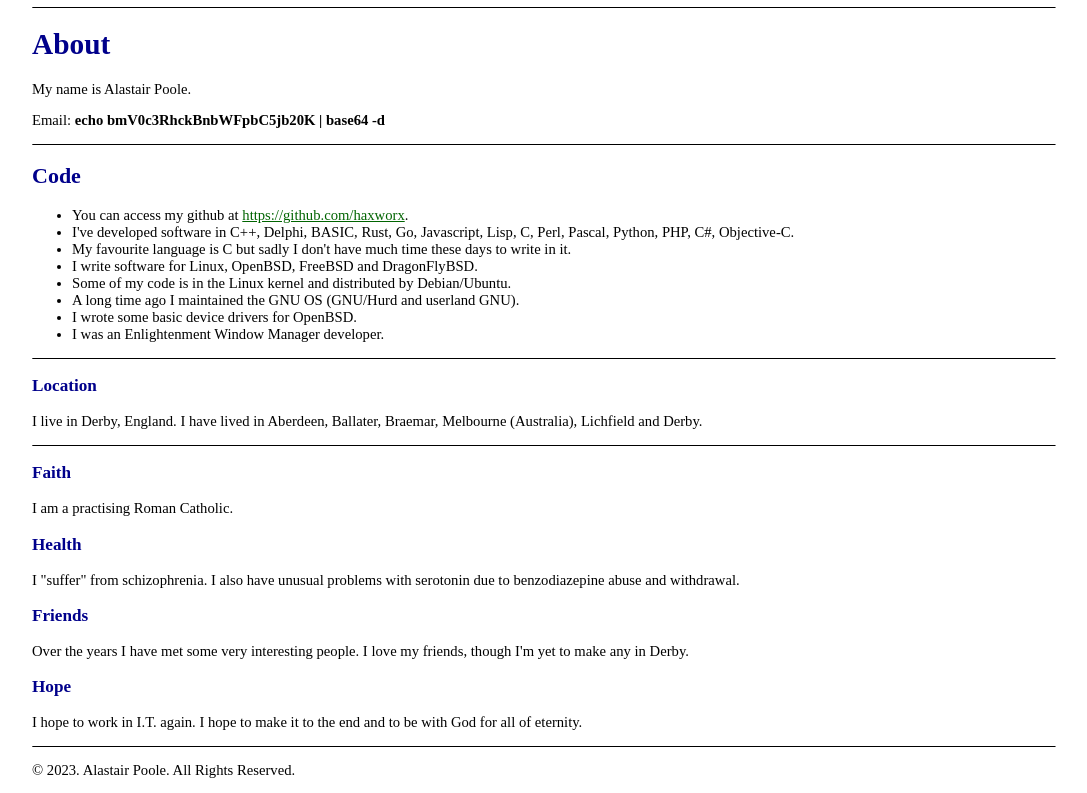
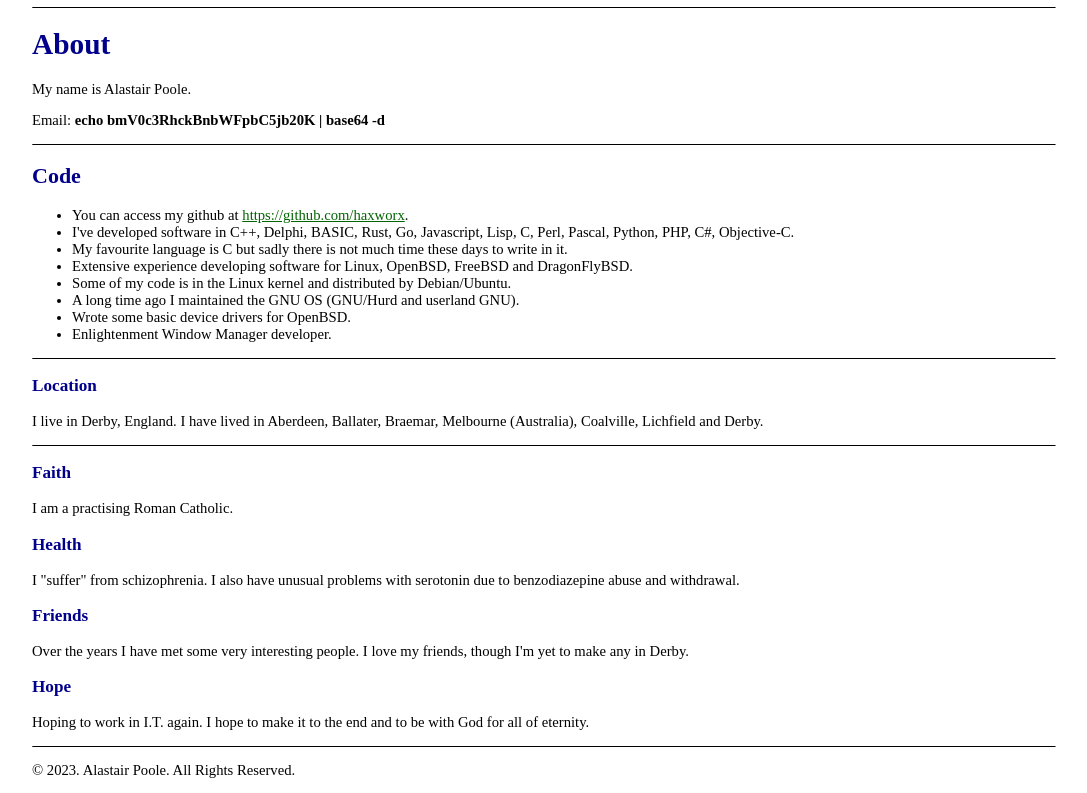
Before and after one commit to haxworx/blog, a Symfony app: template templates/page/index.html.twig in a window 1280 px wide. Shown: the part 24-817 px from the top of the page, without its empty margins (96-1183 px from the left). Run offline with Twig, Linux system fonts and the light colour scheme; the template is opened without the code that fills it, so the values that code supplies are empty; some libraries are stand-ins or nearby versions.

Commit message:
templates: less I I I

```diff
--- a/templates/page/index.html.twig
+++ b/templates/page/index.html.twig
@@ -11,16 +11,16 @@
 <ul>
     <li>You can access my github at <a href="https://github.com/haxworx">https://github.com/haxworx</a>.</li>
     <li>I've developed software in C++, Delphi, BASIC, Rust, Go, Javascript, Lisp, C, Perl, Pascal, Python, PHP, C#, Objective-C.</li>
-    <li>My favourite language is C but sadly I don't have much time these days to write in it.</li>
-    <li>I write software for Linux, OpenBSD, FreeBSD and DragonFlyBSD.</li>
+    <li>My favourite language is C but sadly there is not much time these days to write in it.</li>
+    <li>Extensive experience developing software for Linux, OpenBSD, FreeBSD and DragonFlyBSD.</li>
     <li>Some of my code is in the Linux kernel and distributed by Debian/Ubuntu.</li>
     <li>A long time ago I maintained the GNU OS (GNU/Hurd and userland GNU).</li>
-    <li>I wrote some basic device drivers for OpenBSD.</li>
-    <li>I was an Enlightenment Window Manager developer.</li>
+    <li>Wrote some basic device drivers for OpenBSD.</li>
+    <li>Enlightenment Window Manager developer.</li>
 </ul>
 <hr>
 <h3>Location</h3>
-<p>I live in Derby, England. I have lived in Aberdeen, Ballater, Braemar, Melbourne (Australia), Lichfield and Derby.</p>
+<p>I live in Derby, England. I have lived in Aberdeen, Ballater, Braemar, Melbourne (Australia), Coalville, Lichfield and Derby.</p>
 <hr>
 <h3>Faith</h3>
 <p>I am a practising Roman Catholic.</p>
@@ -29,5 +29,5 @@
 <h3>Friends</h3>
 <p>Over the years I have met some very interesting people. I love my friends, though I'm yet to make any in Derby.</p>
 <h3>Hope</h3>
-<p>I hope to work in I.T. again. I hope to make it to the end and to be with God for all of eternity.</p>
+<p>Hoping to work in I.T. again. I hope to make it to the end and to be with God for all of eternity.</p>
 {% endblock %}
```
